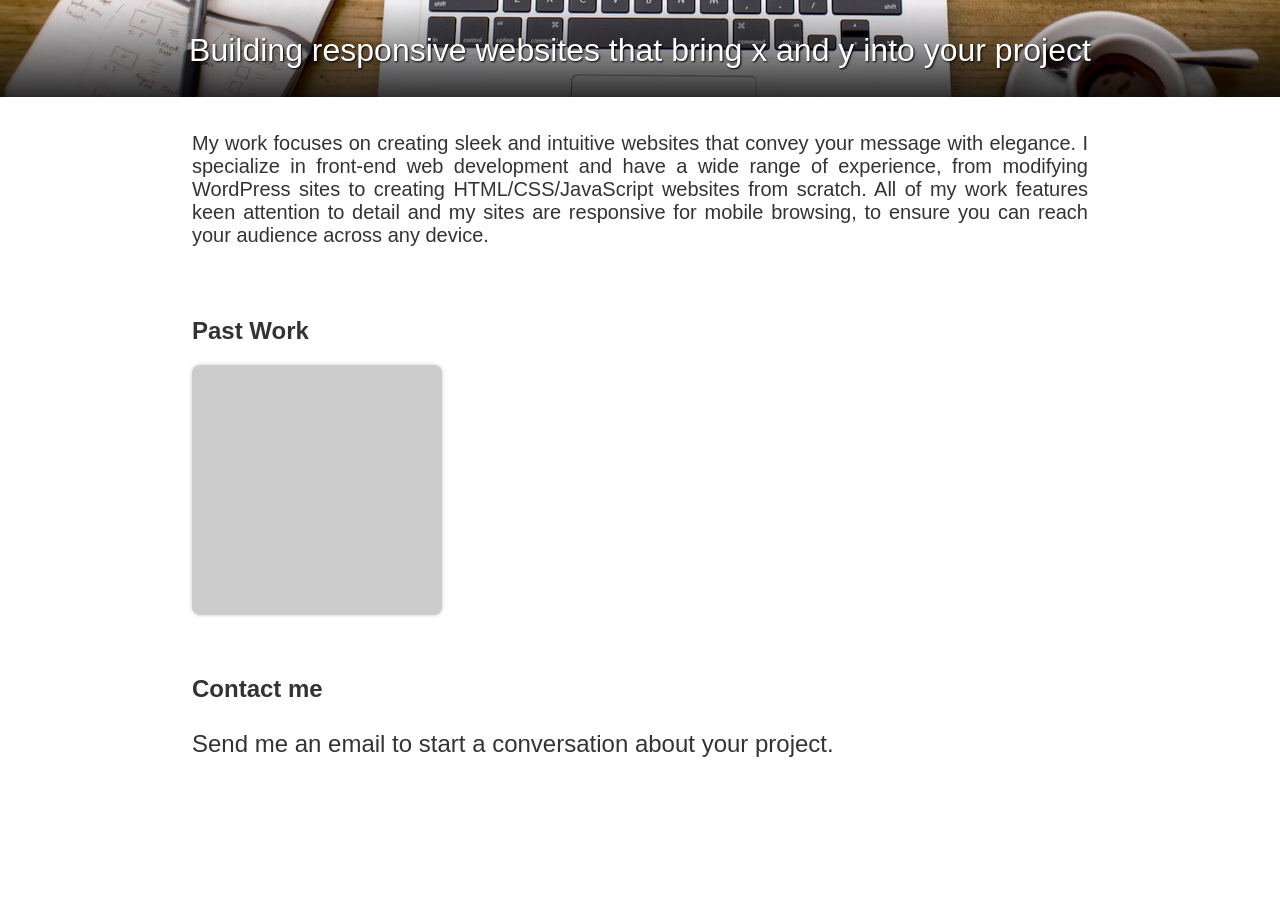
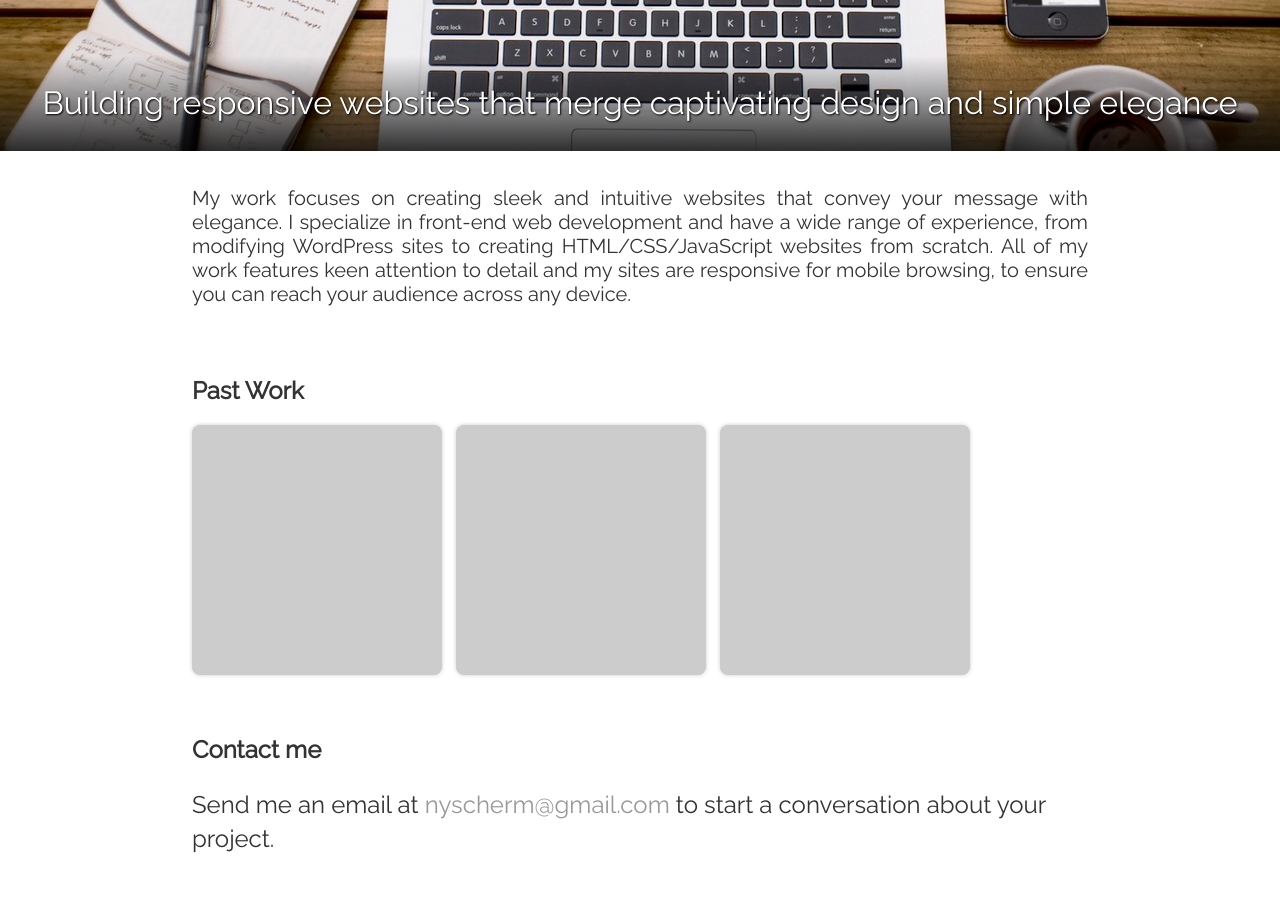
Before and after one commit to nyscherm/nyscherm.github.io, a plain HTML site: page index.html in a window 1280 px wide. Shown: the part 786-1683 px from the top of the page. Before the commit the page ends 1646 px from the top, so only its background shows below. Drawn offline with nearby package versions, Linux system fonts and the light colour scheme.

Commit message:
Adding content, minor fixes

```diff
--- a/index.html
+++ b/index.html
@@ -3,7 +3,13 @@
 	<head>
 		<title>Web Developer</title>
 
+		<link href="https://fonts.googleapis.com/css?family=Quicksand|Raleway|Merriweather" rel="stylesheet">
+
+	    <script src="https://code.jquery.com/jquery-3.2.1.min.js" integrity="sha256-hwg4gsxgFZhOsEEamdOYGBf13FyQuiTwlAQgxVSNgt4=" crossorigin="anonymous"></script>
+
 		<link rel="stylesheet" type="text/css" href="main.css">
+		<script type="text/javascript" src="application.js"></script>
+
 
 		<meta name="viewport" content="width=device-width, initial-scale=1">
 	</head>
@@ -18,11 +24,12 @@
 		</nav>
 
 		<div class="container" id="title">
-        		<h1>Quail Designs</h1>
+        		<h1>Nicole Scherm</h1>
+        		<h2>Web Development and Design</h2>
     	</div>
 
 		<div class="blurb">
-			<p>Building responsive websites that bring x and y into your project</p>
+			<p>Building responsive websites that merge captivating design and simple elegance</p>
 		</div>
 
 		<div class="container" id="about">
@@ -32,12 +39,36 @@
     	<div class="container" id="past-work">
     		<h2>Past Work</h2>
     		<div class="gallery">
-    			<div class="item"></div>
+    			<a class="item" href="http://thehippyjoint.com/" target="_blank">
+    				<div>
+	    				<p class="title">The Hippy Joint</p>
+	    				<p>Responsive design + development</p>
+    				</div>
+    			</a>
+    			<a class="item" href="https://nyscherm.github.io/candidate-contributions/" target="_blank">
+    				<div>
+	    				<p class="title">Campaign Contributions</p>
+	    				<p>Responsive data visualizer</p>
+    				</div>
+    			</a>
+    			<a class="item" href="https://nyscherm.github.io/image-gallery/" target="_blank">
+    				<div>
+	    				<p class="title">Image Gallery</p>
+	    				<p>Responsive design + development</p>
+    				</div>
+    			</a>
     		</div>
     	</div>
     	<div class="container" id="contact">
     			<h2>Contact me</h2>
-    			<p>Send me an email to start a conversation about your project.</p>
+    			<p>Send me an email at <a href="mailto:nyscherm@gmail.com">nyscherm@gmail.com</a> to start a conversation about your project.</p>
 		</div>
+
+		<!--<footer>
+    		<ul>
+        		<li><a href="mailto:nyscherm@gmail.com">email</a></li>
+        		<li><a href="https://github.com/nyscherm">github</a></li>
+			</ul>
+		</footer>-->
 	</body>
 </html>
```
